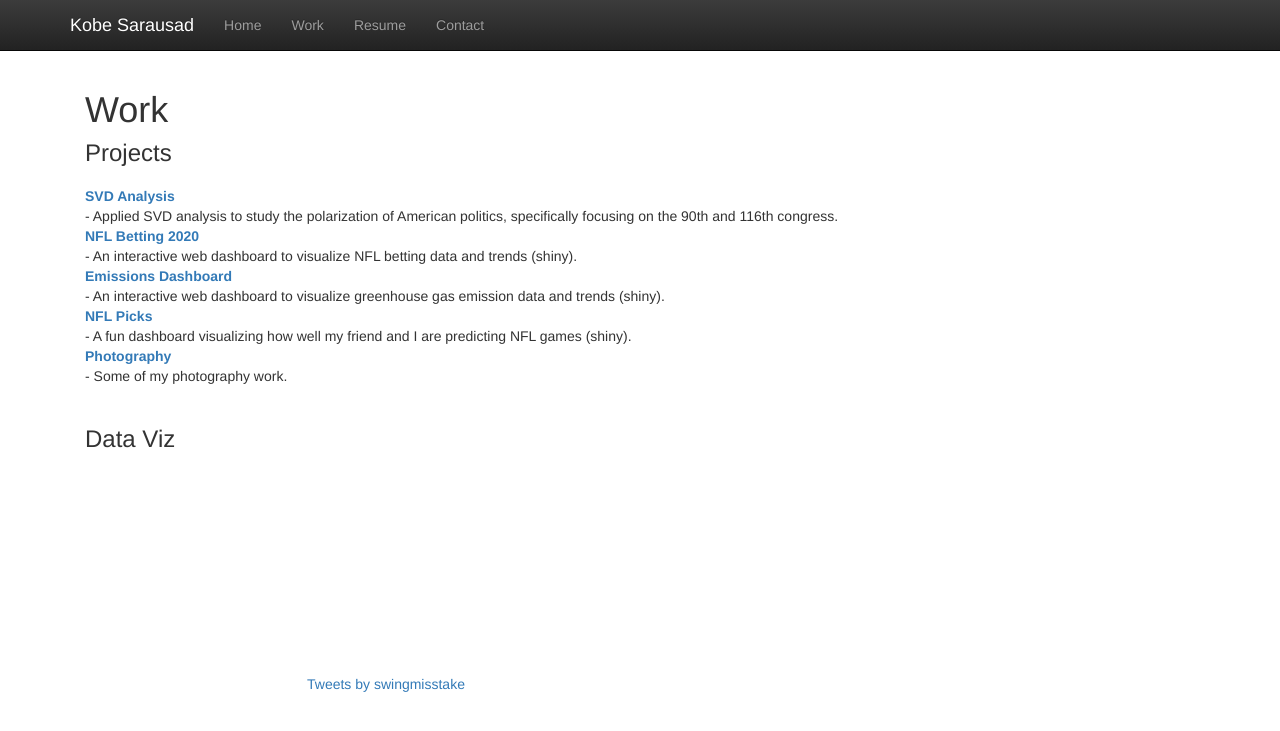
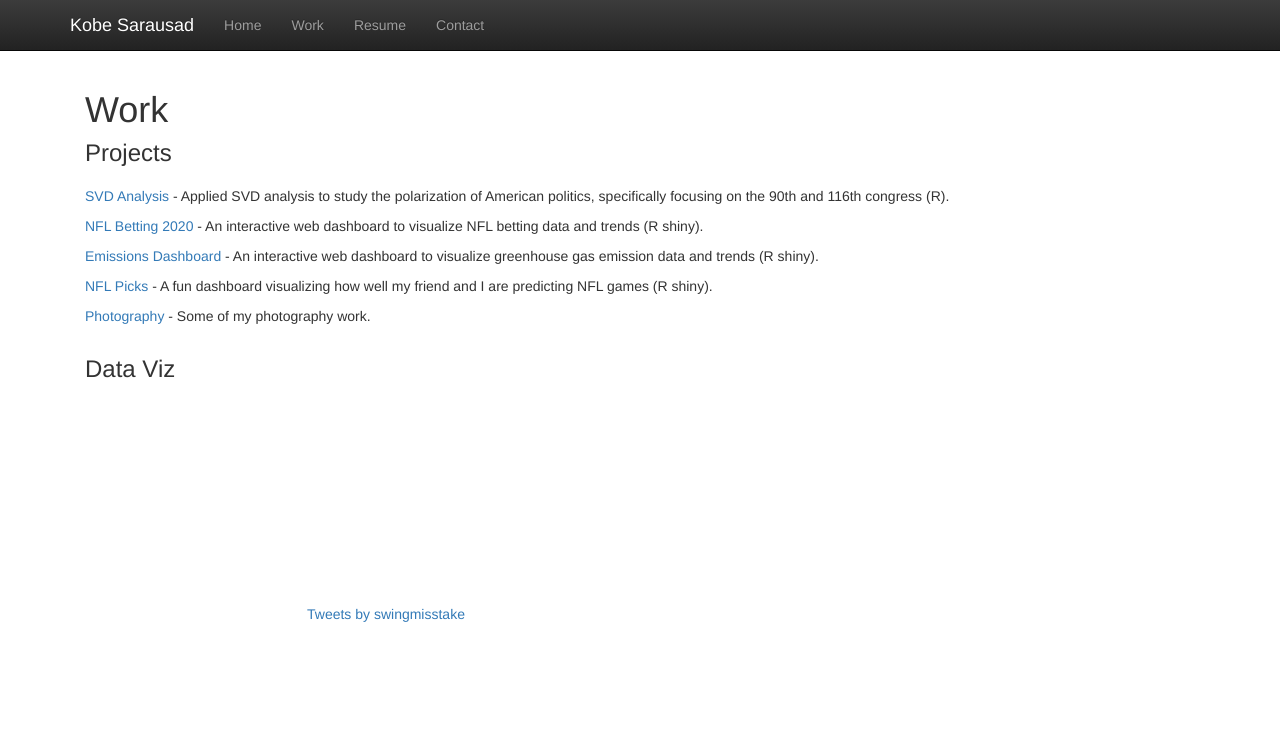
Before and after one commit to kobesar/kobesar.github.io, a Jekyll site: the page built from work.html, in a window 1280 px wide and 1400 px high. Shown: the top 731 px of the window. Built offline with Jekyll 4.4.1, drawn with Linux system fonts in a browser that asks for light colours; nearby versions of some CDN libraries; library files that are not in the unit come from our copies; comment, search, counter and statistics services are not loaded.

Commit message:
work page

```diff
--- a/work.html
+++ b/work.html
@@ -8,18 +8,19 @@ title:  'Work'
 <h3 style="margin-top:0;">Projects</h1>
 
 <p class="lead">
-  <dl>
-    <dt><a href="projects/project_svd.html">SVD Analysis</a></dt>
-    <dd>- Applied SVD analysis to study the polarization of American politics, specifically focusing on the 90th and 116th congress.</dd>
-    <dt><a href="https://klobby19.shinyapps.io/nflbetting2020/">NFL Betting 2020</a></dt>
-    <dd>- An interactive web dashboard to visualize NFL betting data and trends (shiny).</dd>
-    <dt><a href="https://klobby19.shinyapps.io/climate-change/">Emissions Dashboard</a></dt>
-    <dd>- An interactive web dashboard to visualize greenhouse gas emission data and trends (shiny).</dd>
-    <dt><a href="https://klobby19.shinyapps.io/nflpicks/">NFL Picks</a></dt>
-    <dd>- A fun dashboard visualizing how well my friend and I are predicting NFL games (shiny).</dd>
-    <dt><a href="projects/photography.html">Photography</a></dt>
-    <dd>- Some of my photography work.</dd>
-  </dl>
+  <p>
+    <a href="projects/project_svd.html">SVD Analysis</a> - Applied SVD analysis to study the polarization of American politics, specifically focusing on the 90th and 116th congress (R).</p>
+  <p>
+    <a href="https://klobby19.shinyapps.io/nflbetting2020/">NFL Betting 2020</a> - An interactive web dashboard to visualize NFL betting data and trends (R shiny).</p>
+  <p>
+    <a href="https://klobby19.shinyapps.io/climate-change/">Emissions Dashboard</a> - An interactive web dashboard to visualize greenhouse gas emission data and trends (R shiny).
+  </p>
+  <p>
+    <a href="https://klobby19.shinyapps.io/nflpicks/">NFL Picks</a> - A fun dashboard visualizing how well my friend and I are predicting NFL games (R shiny).
+  </p>
+  <p>
+    <a href="projects/photography.html">Photography</a> - Some of my photography work.
+  </p>
 </p>
 
 <br>
```
Also changed, not shown: css/bootstrap.min.css, 1 other file.
